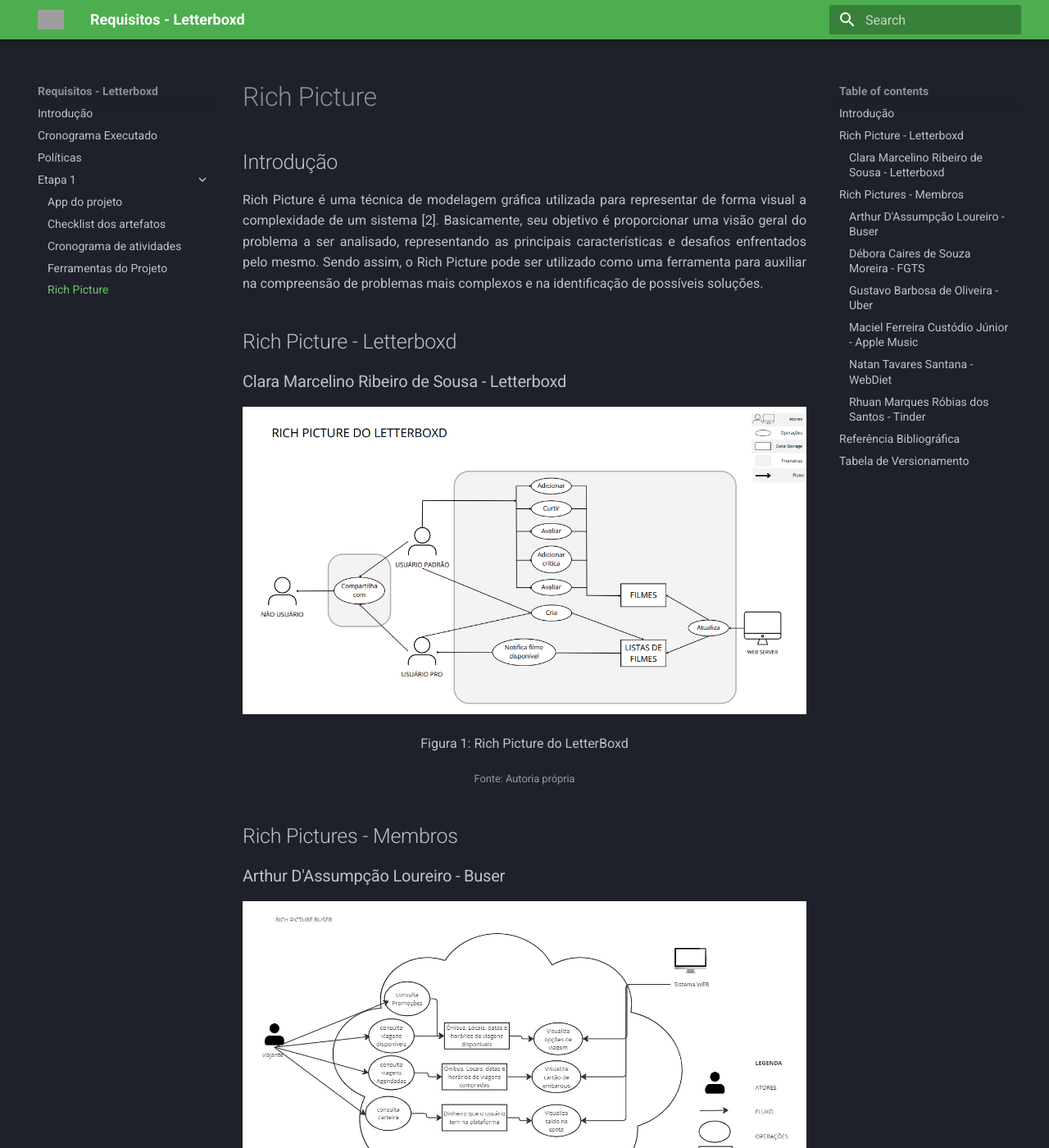
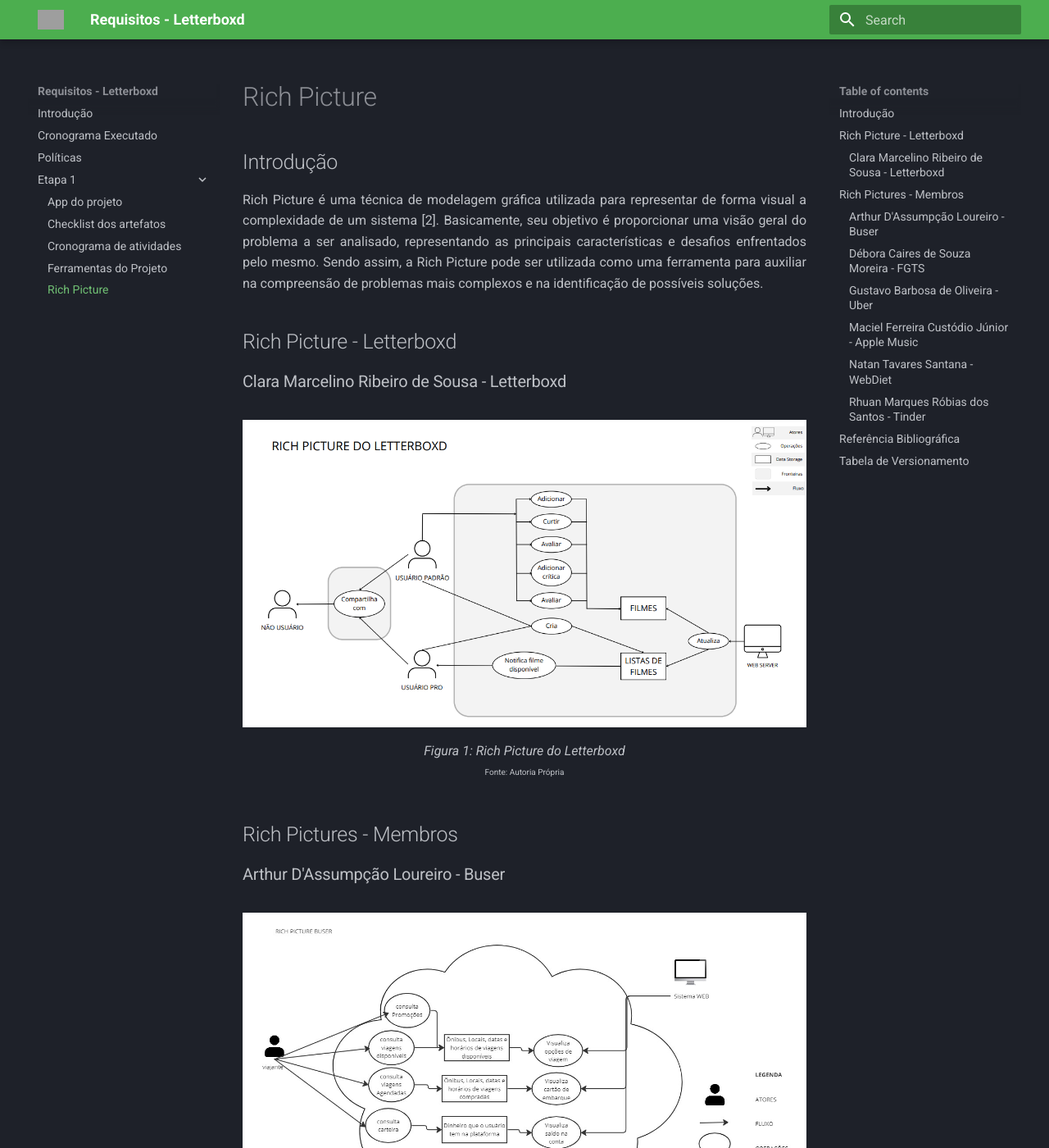
Before and after one commit to Requisitos-de-Software/2023.1-Letterboxd, an MkDocs documentation site: the page built from docs/Etapa 1/richPicture.md, in a window 1280 px wide and 1400 px high. Shown: the whole window at 82% size. Built offline with MkDocs 1.6.1 and Material for MkDocs 9.7.7, drawn with Linux system fonts in a browser that asks for light colours; some of the changed text lies outside the part shown; grey boxes are pictures that could not be loaded.

Commit message:
10 - Referenciamento de imagens em rich picture corrigido

```diff
--- a/docs/Etapa 1/richPicture.md
+++ b/docs/Etapa 1/richPicture.md
@@ -3,68 +3,71 @@
 ## Introdução
 
 <div style="text-align: justify; margin-bottom: 20px">
-     Rich Picture é uma técnica de modelagem gráfica utilizada para representar de forma visual a complexidade de um sistema [2]. Basicamente, seu objetivo é proporcionar uma visão geral do problema a ser analisado, representando as principais características e desafios enfrentados pelo mesmo. Sendo assim, o Rich Picture pode ser utilizado como uma ferramenta para auxiliar na compreensão de problemas mais complexos e na identificação de possíveis soluções.
+     Rich Picture é uma técnica de modelagem gráfica utilizada para representar de forma visual a complexidade de um sistema [2]. Basicamente, seu objetivo é proporcionar uma visão geral do problema a ser analisado, representando as principais características e desafios enfrentados pelo mesmo. Sendo assim, a Rich Picture pode ser utilizada como uma ferramenta para auxiliar na compreensão de problemas mais complexos e na identificação de possíveis soluções.
 </div>
 
 ## Rich Picture - Letterboxd
 
 ### Clara Marcelino Ribeiro de Sousa - Letterboxd
 
-<div style="text-align: center">
-    <img src='https://github.com/Requisitos-de-Software/2023.1-Letterboxd/blob/master/docs/assets/RichPicture_Clara.png?raw=true' alt='RichPicture_Clara' style="width: 90vw"/>
-    <p>Figura 1: Rich Picture do LetterBoxd</p>
-    <small>Fonte: Autoria própria</small>
-</div>
+<figure markdown>
+  ![RichPictureClara](../assets/RichPicture_Clara.png){width: 90vw}
+  <figcaption>Figura 1: Rich Picture do Letterboxd</figcaption>
+  <p style="margin-top: -10px; font-size: 10px">Fonte: Autoria Própria</p>
+</figure>
+
+
+
 
 ## Rich Pictures - Membros
 
 ### Arthur D'Assumpção Loureiro - Buser
 
-<div style="text-align: center">
-    <img src='https://github.com/Requisitos-de-Software/2023.1-Letterboxd/blob/master/docs/assets/RichPicture_Arthur.png?raw=true' alt='RichPicture_Arthur' style="width: 90vw"/>
-    <p>Figura 2: Rich Picture do Buser</p>
-    <small>Fonte: Autoria própria</small>
-</div>
+<figure markdown>
+  ![RichPictureArthur](../assets/RichPicture_Arthur.png){width: 90vw}
+  <figcaption>Figura 1: Rich Picture do Buser</figcaption>
+  <p style="margin-top: -10px; font-size: 10px">Fonte: Autoria Própria</p>
+</figure>
 
 ### Débora Caires de Souza Moreira - FGTS
 
-<div style="text-align: center">
-    <img src='https://github.com/Requisitos-de-Software/2023.1-Letterboxd/blob/master/docs/assets/RichPicture_Debora.png?raw=true' alt='RichPicture_Debora' style="width: 90vw"/>
-    <p>Figura 3: Rich Picture do FGTS</p>
-    <small>Fonte: Autoria própria</small>
-</div>
+<figure markdown>
+  ![RichPictureDebora](../assets/RichPicture_Debora.png){width: 90vw}
+  <figcaption>Figura 1: Rich Picture do FGTS</figcaption>
+  <p style="margin-top: -10px; font-size: 10px">Fonte: Autoria Própria</p>
+</figure>
 
 ### Gustavo Barbosa de Oliveira - Uber
 
-<div style="text-align: center">
-    <img src='https://github.com/Requisitos-de-Software/2023.1-Letterboxd/blob/master/docs/assets/RichPicture_Gustavo.jpg?raw=true' alt='RichPicture_Gustavo' style="width: 90vw"/>
-    <p>Figura 4: Rich Picture do Uber</p>
-    <small>Fonte: Autoria própria</small>
-</div>
+<figure markdown>
+  ![RichPictureGustavo](../assets/RichPicture_Gustavo.jpg){width: 90vw}
+  <figcaption>Figura 1: Rich Picture do Uber</figcaption>
+  <p style="margin-top: -10px; font-size: 10px">Fonte: Autoria Própria</p>
+</figure>
 
 ### Maciel Ferreira Custódio Júnior - Apple Music
 
-<div style="text-align: center">
-    <img src='https://github.com/Requisitos-de-Software/2023.1-Letterboxd/blob/master/docs/assets/RichPicture_Maciel.png?raw=true' alt='RichPicture_Maciel' style="width: 90vw"/>
-    <p>Figura 5: Rich Picture do Apple Music</p>
-    <small>Fonte: Autoria própria</small>
-</div>
+<figure markdown>
+  ![RichPictureMaciel](../assets/RichPicture_Maciel.png){width: 90vw}
+  <figcaption>Figura 1: Rich Picture do Apple Music</figcaption>
+  <p style="margin-top: -10px; font-size: 10px">Fonte: Autoria Própria</p>
+</figure>
 
 ### Natan Tavares Santana - WebDiet
 
-<div style="text-align: center">
-    <img src='https://github.com/Requisitos-de-Software/2023.1-Letterboxd/blob/master/docs/assets/RichPicture_Natan.png?raw=true' alt='RichPicture_Natan' style="width: 90vw"/>
-    <p>Figura 6: Rich Picture do WebDiet</p>
-    <small>Fonte: Autoria própria</small>
-</div>
+<figure markdown>
+  ![RichPictureNatan](../assets/RichPicture_Natan.png){width: 90vw}
+  <figcaption>Figura 1: Rich Picture do WebDiet</figcaption>
+  <p style="margin-top: -10px; font-size: 10px">Fonte: Autoria Própria</p>
+</figure>
 
 ### Rhuan Marques Róbias dos Santos - Tinder
 
-<div style="text-align: center">
-    <img src='https://github.com/Requisitos-de-Software/2023.1-Letterboxd/blob/master/docs/assets/RichPicture_Rhuan.png?raw=true' alt='RichPicture_Rhuan' style="width: 90vw"/>
-    <p>Figura 7: Rich Picture do Tinder</p>
-    <small>Fonte: Autoria própria</small>
-</div>
+<figure markdown>
+  ![RichPictureRhuan](../assets/RichPicture_Rhuan.png){width: 90vw}
+  <figcaption>Figura 1: Rich Picture do Tinder</figcaption>
+  <p style="margin-top: -10px; font-size: 10px">Fonte: Autoria Própria</p>
+</figure>
 
 ## Referência Bibliográfica
 
```
Also changed, not shown: other parts of docs/Etapa 1/richPicture.md (+1 -0 lines).
